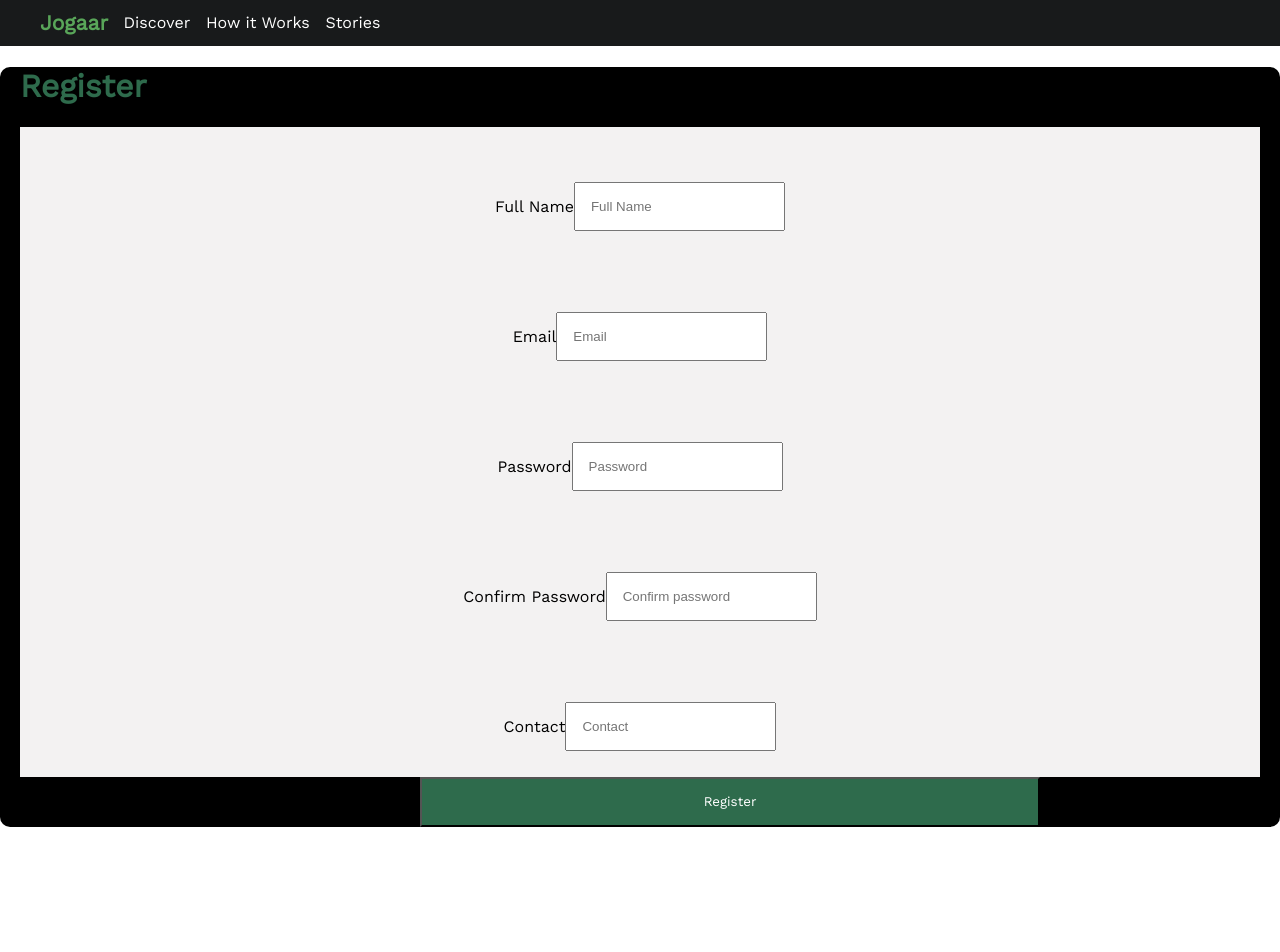
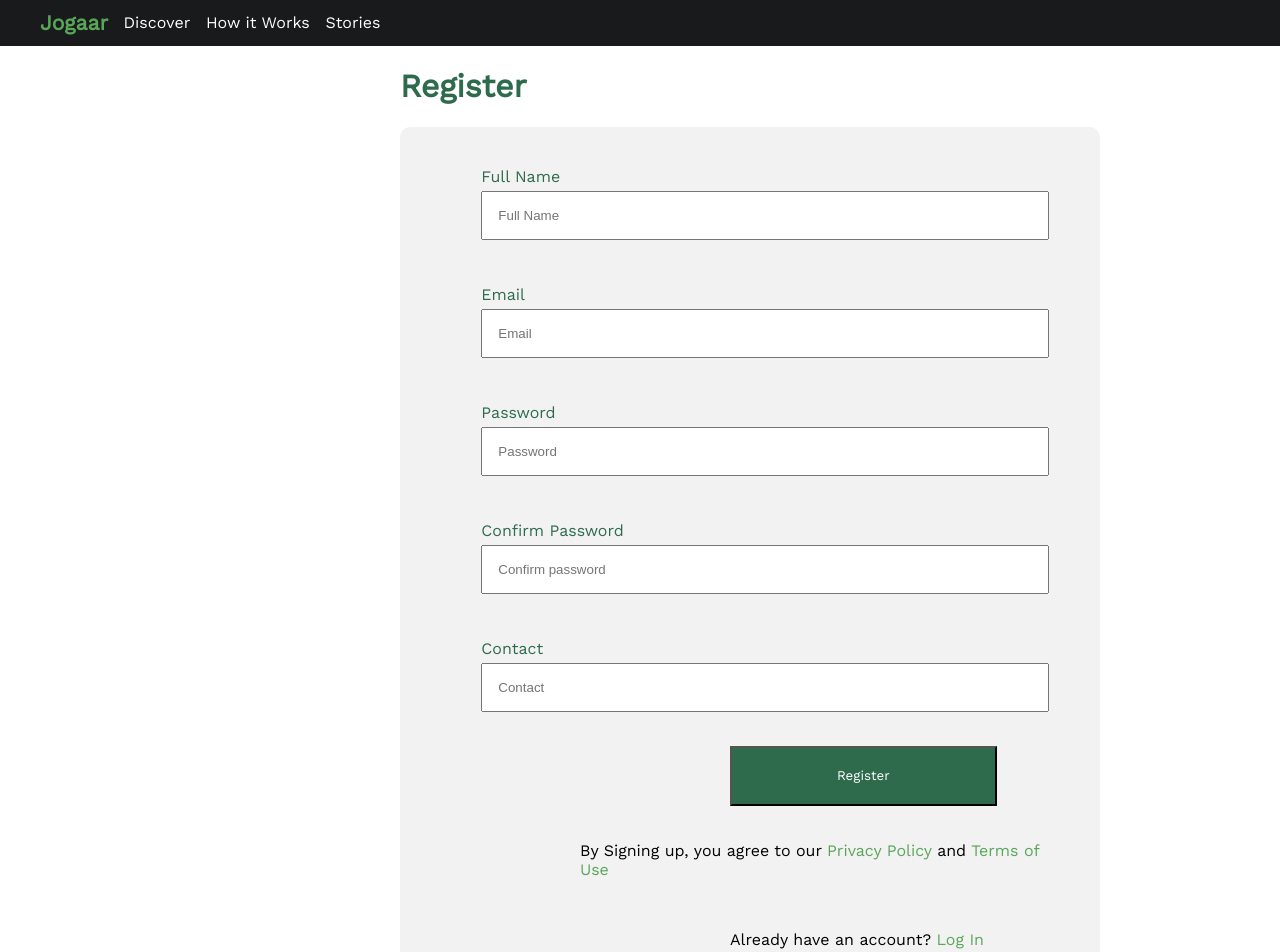
Before and after one commit to fateennavid-cse19/jogaar-web, a React (Create React App) app: page / in a window 1280 px wide. Shown: the top 952 px of the page. Before the commit the page ends 827 px from the top, so only its background shows below. Built offline with nearby package versions, Linux system fonts and the light colour scheme.

Commit message:
login screen finished, will be making footer

```diff
--- a/src/Components/Register/Register.jsx
+++ b/src/Components/Register/Register.jsx
@@ -64,6 +64,17 @@ const Register = () => {
 
 
   const handleSubmit =(e)=> {
+
+    if(values.password!=values.confirm)
+    {
+      alert("Password doesn't match!");
+    }
+    else{
+      alert('A form was submitted with Name :"' + values.full_name +
+        '" + Email :"'+values.email +'" and Contact :"' + values.contact + '"');
+
+    }
+
     e.preventDefault();
 
   };
@@ -75,13 +86,16 @@ const Register = () => {
   console.log(values)
   return (
     <div className='login'>
+      <h1><b>Register</b></h1>
+        <form onSubmit={handleSubmit}>
 
-        <form onSubmit={handleSubmit}>
-          <h1>Register</h1>
           {inputs?.map((input)=>(
             <Register_input key={input.id} {...input} value={values[input?.name]} onChange={onChange} />
           ))}
-          <button>Register</button>
+          <br /><button>Register</button><br /><br />
+          <p className='info'>By Signing up, you agree to our <a className="privacy_policy" href="/privacy_policy">Privacy Policy</a> and <a className='terms_of_use' href="/terms_of_use">Terms of Use</a></p>
+          <br />
+          <p className='choice'>Already have an account? <a className="login" href="/login">Log In</a></p>
         </form>
     </div>
   )
--- a/src/Components/Register/Register_input.css
+++ b/src/Components/Register/Register_input.css
@@ -1,17 +1,17 @@
 .reginput{
     padding-top: 40px;
-    padding-bottom: 10px;
-    display: flex;
+    /* padding-bottom: 10px; */
+    display:flex;
     align-items: center;
     justify-content: center;
-    height: 10vh;
+    /* height: 10vh; */
     background: #f3f2f2;
     background-size: cover;
     background-position: center;
 }
 
 input{
-
+    width: 40em;
     padding: 15px;
     margin: 5px 0px;
 }
--- a/src/Components/Register/Register_input.jsx
+++ b/src/Components/Register/Register_input.jsx
@@ -7,8 +7,13 @@ const Register_input = (props) => {
 
     <div className='reginput'>
 
-        <label>{label}</label>
-        <input {...inputProps} onChange={onChange} />
+        <label>
+          {label}
+          <br />
+          <input {...inputProps} onChange={onChange} />
+          </label>
+
+
         </div>
   )
 }
--- a/src/Components/Register/register.css
+++ b/src/Components/Register/register.css
@@ -4,28 +4,61 @@
     align-items: center;
     justify-content: center;
     height:100vh;
-    background: black;
+    background: white;
+    color: white;
 }
 
 form{
     font-family: 'Work Sans';
-    background-color: black;
-    padding: 0px 20px;
+    background-color: #f3f2f2;
+    padding: 0px 30px;
     border-radius: 10px;
+    width: 50%;
+    margin-left: 400px;
+    color: #2E6B4C;
 
 }
 
 h1{
     font-family: 'Work Sans';
     color: #2E6B4C;
+    margin-left: 400px;
+}
+
+p{
+    color: black !important;
+    align-items: center;
+    margin-left: 150px;
+    /* margin-top: 10px; */
 }
 
 button{
     font-family: 'Work Sans';
-    width: 50%;
-    margin-left: 400px;
-    height: 50px;
-    padding:10px;
+    width: 20em;
+    padding: 15px;
+    margin-left: 300px;
+    margin-top: 10px;
+    height: 60px;
     background-color: #2E6B4C;
     color: white;
 }
+
+.reginput{
+    margin-left: 30px;
+}
+
+.choice{
+    margin-left: 300px;
+    padding-bottom: 100px;
+}
+
+.privacy_policy{
+    color: #59A659 !important;
+}
+
+.terms_of_use{
+    color: #59A659 !important;
+}
+.login{
+    color: #59A659 !important;
+}
```
